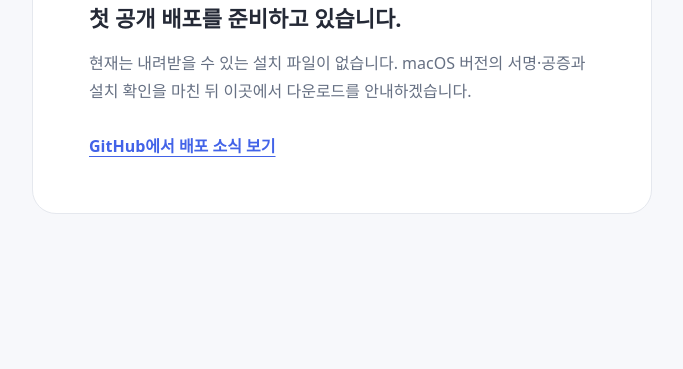
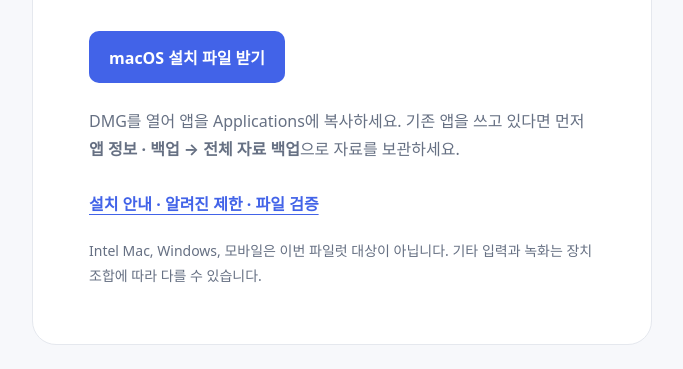
Before and after one commit to 3rd-person-team/guitar-trainer-releases, a plain HTML site: page index.html in a window 1280 px wide. Shown: the part 432-801 px from the top of the page, without its empty margins (298-981 px from the left). Drawn offline with Linux system fonts and the light colour scheme.

Commit message:
Publish the first macOS pilot 0.1.4 download and beta updates

```diff
--- /dev/null
+++ b/channels/beta/darwin-aarch64/policy.json
@@ -0,0 +1,4 @@
+{
+  "payload": "{\"schemaVersion\":1,\"revision\":1,\"channel\":\"beta\",\"platform\":\"darwin\",\"arch\":\"aarch64\",\"latestVersion\":\"0.1.4\",\"minSupportedVersion\":\"0.1.0\",\"reason\":\"first-pilot\",\"message\":\"첫 macOS 파일럿 0.1.4입니다. 업데이트 전 자료를 백업해 주세요.\",\"releaseUrl\":\"https://github.com/3rd-person-team/guitar-trainer-releases/releases/tag/v0.1.4\"}",
+  "signature": "D4yQjgfENllsPM+Rm4QhhIKtG56ecQL4ePdm+E3HdowuKtF7g+wGu3iltw1vLuPYHUGbMdPMnUpzF5yMjMbDDw=="
+}
--- a/index.html
+++ b/index.html
@@ -3,13 +3,13 @@
   <head>
     <meta charset="UTF-8" />
     <meta name="viewport" content="width=device-width, initial-scale=1" />
-    <meta name="description" content="Guitar Trainer의 macOS 공개 배포를 준비하고 있습니다." />
+    <meta name="description" content="Guitar Trainer 첫 macOS 파일럿 0.1.4. Apple Silicon, macOS 27.2 이상." />
     <meta name="theme-color" content="#4263e8" />
     <link rel="icon" href="./favicon.ico" />
     <link rel="icon" type="image/png" sizes="32x32" href="./icons/favicon-32.png" />
     <link rel="icon" type="image/png" sizes="16x16" href="./icons/favicon-16.png" />
     <link rel="apple-touch-icon" sizes="180x180" href="./icons/apple-touch-icon.png" />
-    <title>Guitar Trainer · 배포 준비 중</title>
+    <title>Guitar Trainer · macOS 파일럿</title>
     <style>
       :root {
         color-scheme: light;
@@ -86,6 +86,9 @@
         text-underline-offset: 4px;
       }
 
+      .download { padding: 14px 20px; border-radius: 10px; background: #4263e8; color: #fff; text-decoration: none; }
+      .instructions { margin-top: 24px; }
+      .limitations { margin-top: 24px; font-size: 14px; }
       a:focus-visible {
         outline: 3px solid #4263e8;
         outline-offset: 6px;
@@ -96,16 +99,19 @@
   <body>
     <main>
       <img class="brand-icon" src="./icons/app-icon-128.png" alt="" width="64" height="64" />
-      <p class="status">macOS · 배포 준비 중</p>
+      <p class="status">macOS · 파일럿 0.1.4</p>
       <h1>Guitar Trainer</h1>
-      <h2>첫 공개 배포를 준비하고 있습니다.</h2>
+      <h2>어려운 구간부터, 나의 속도로.</h2>
       <p>
-        현재는 내려받을 수 있는 설치 파일이 없습니다. macOS 버전의 서명·공증과 설치 확인을 마친 뒤
-        이곳에서 다운로드를 안내하겠습니다.
+        Apple Silicon(M1 이상) · macOS 27.2 이상을 위한 첫 베타입니다. 악보를 가져와 구간을
+        반복하고 연습 기록을 확인하세요. 로그인 없이 이 기기에 자료를 저장합니다.
       </p>
-      <a href="https://github.com/3rd-person-team/guitar-trainer-releases/releases">
-        GitHub에서 배포 소식 보기
-      </a>
+      <a class="download" href="https://github.com/3rd-person-team/guitar-trainer-releases/releases/download/v0.1.4/Guitar-Trainer_0.1.4_aarch64.dmg">macOS 설치 파일 받기</a>
+      <p class="instructions">DMG를 열어 앱을 Applications에 복사하세요. 기존 앱을 쓰고 있다면 먼저
+        <strong>앱 정보 · 백업 → 전체 자료 백업</strong>으로 자료를 보관하세요.</p>
+      <a href="https://github.com/3rd-person-team/guitar-trainer-releases/releases/tag/v0.1.4">설치 안내 · 알려진 제한 · 파일 검증</a>
+      <p class="limitations">Intel Mac, Windows, 모바일은 이번 파일럿 대상이 아닙니다.
+        기타 입력과 녹화는 장치 조합에 따라 다를 수 있습니다.</p>
     </main>
   </body>
 </html>
```
Also changed, not shown: channels/beta/latest.json (added, +9 -0 lines), 1 other file.
